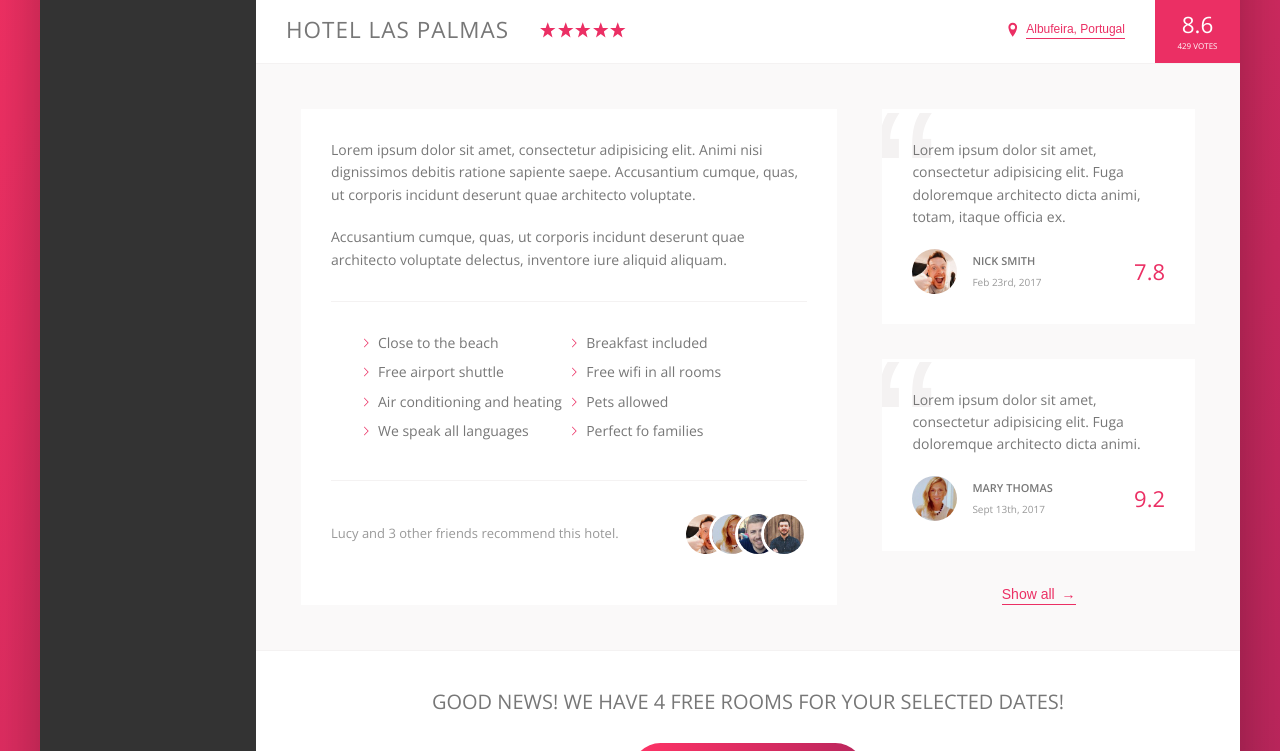
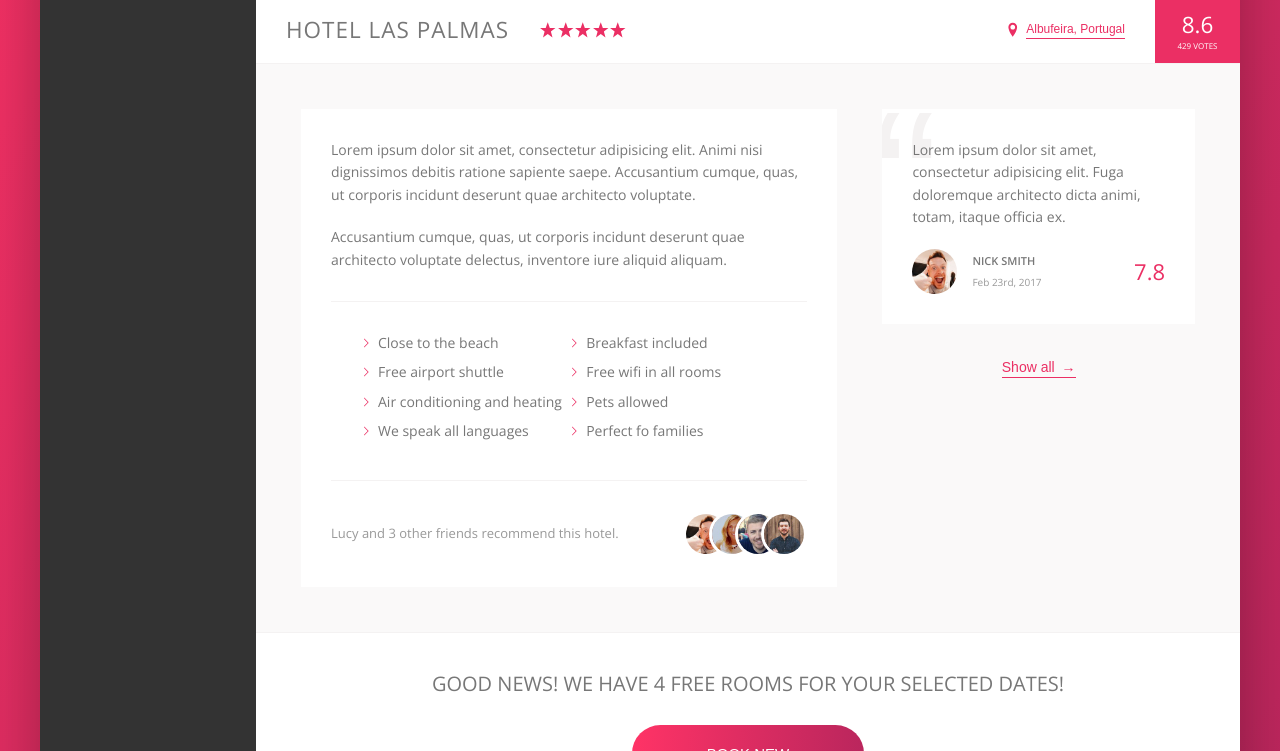
Before and after one commit to mhatem01101/Trillo, a website: page index.html in a window 1280 px wide. Shown: the part 538-1289 px from the top of the page. Drawn offline with nearby package versions, Linux system fonts and the light colour scheme.

Commit message:
hiding second figure speech

```diff
--- a/index.html
+++ b/index.html
@@ -182,7 +182,7 @@
                                 <div class="review__rating">7.8</div>
                             </figcaption>
                         </figure>
-                        <figure class="review">
+                        <!-- <figure class="review">
                             <blockquote class="review__text">
                                 Lorem ipsum dolor sit amet, consectetur adipisicing elit. Fuga doloremque architecto
                                 dicta animi.
@@ -195,7 +195,7 @@
                                 </div>
                                 <div class="review__rating">9.2</div>
                             </figcaption>
-                        </figure>
+                        </figure> -->
                         <button class="btn-inline">Show all <span>&rarr;</span></button>
                     </div>
                 </div>
```
